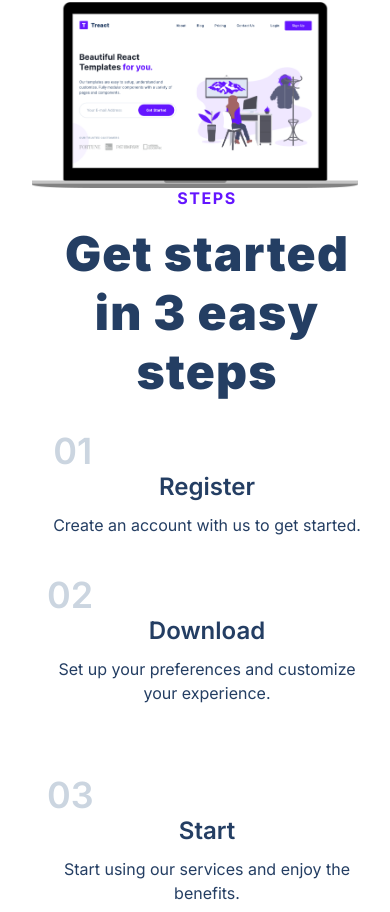
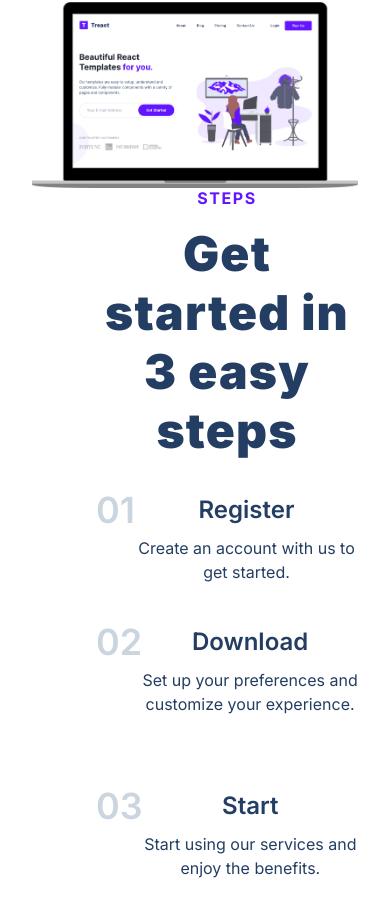
Before and after one commit to sunnyp665/official-website-final, a plain HTML site: page index.html in a window 390 px wide. Shown: the part 4332-5244 px from the top of the page. Drawn offline with Linux system fonts and the light colour scheme.

Commit message:
add files

```diff
--- a/style.css
+++ b/style.css
@@ -624,12 +624,7 @@ STEPS ↓
 
 */
 
-@media (max-width: 768px) {
-  .step{
-    flex-direction: column;
-    align-items: center;
-  }
-}
+
 
 
 .step__number {
@@ -641,15 +636,14 @@ STEPS ↓
 }
 
 .steps__description{
-  display:flex;
-  flex-direction: column;
-  margin-left:24px;
-  max-width:320px;
+ padding: 0;
+ padding-left: 64px;
 }
 
 .steps__description,
 .step__img--wrapper{
   width:100%;
+  max-width: 448px;
 
 }
 
```
